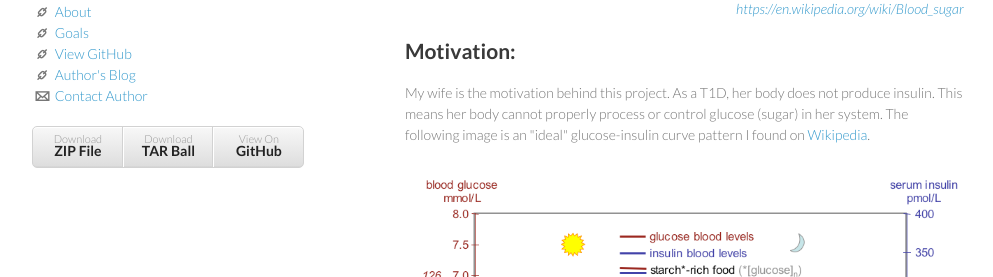
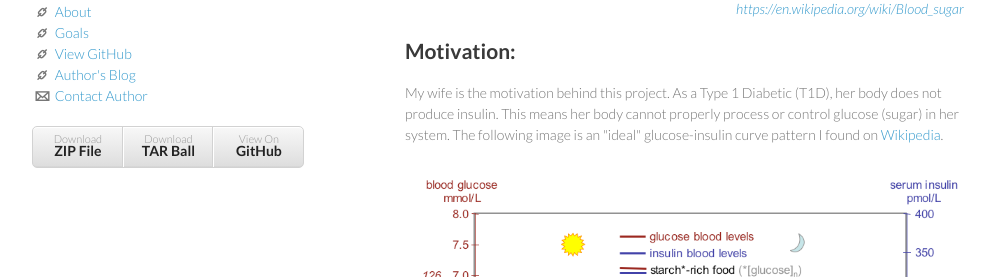
Before and after one commit to Choens/blood-sugars, a Jekyll site: the page built from about.html, in a window 1280 px wide and 900 px high. Shown: the part 166-443 px from the top of the window, without its empty margins (142-1135 px from the left). Built offline with Jekyll 4.4.1, drawn with Linux system fonts in a browser that asks for light colours.

Commit message:
Small language tweak.

```diff
--- a/about.html
+++ b/about.html
@@ -23,10 +23,11 @@ title: About
 <h2>Motivation:</h2>
 
 <p>
-    My wife is the motivation behind this project. As a T1D, her body
-    does not produce insulin. This means her body cannot properly
-    process or control glucose (sugar) in her system. The following
-    image is an "ideal" glucose-insulin curve pattern I found on
+    My wife is the motivation behind this project. As a Type 1
+    Diabetic (T1D), her body does not produce insulin. This means her
+    body cannot properly process or control glucose (sugar) in her
+    system. The following image is an "ideal" glucose-insulin curve
+    pattern I found on
     <a href="https://en.wikipedia.org/wiki/Blood_sugar#/media/File:Suckale08_fig3_glucose_insulin_day.png">Wikipedia</a>.
 </p>
 
```
